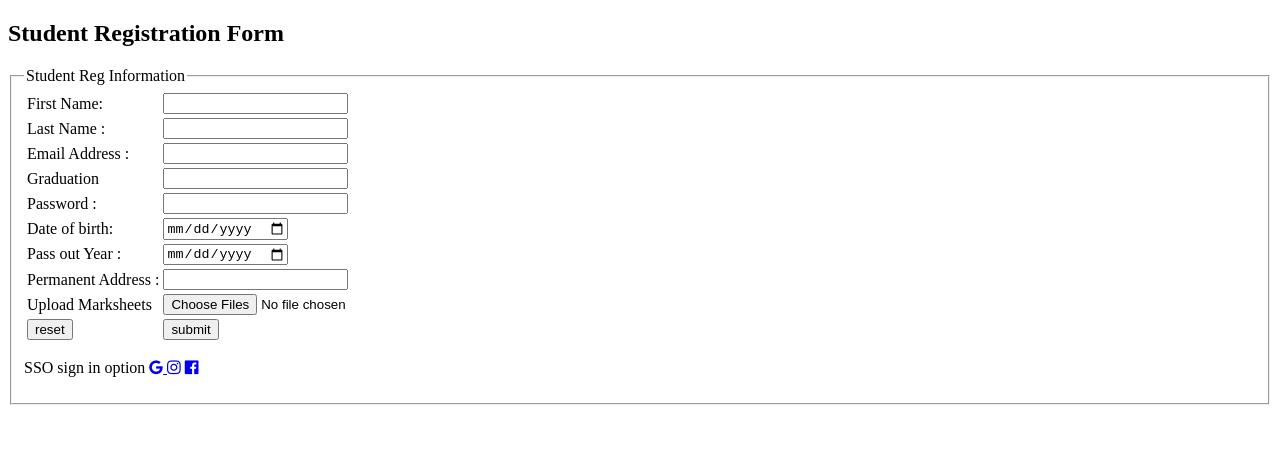
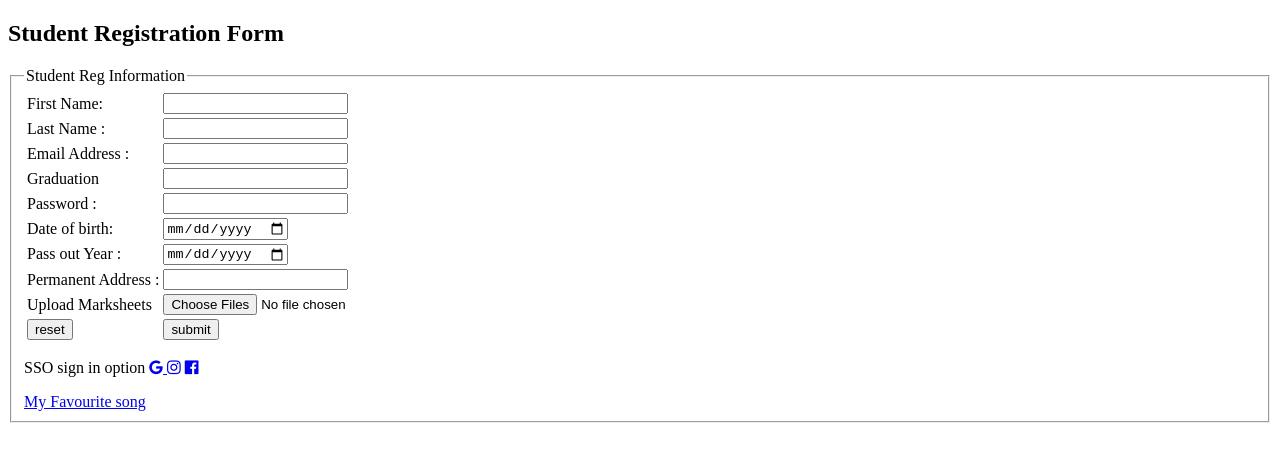
Before and after one commit to Nileshkale9/KannadNagarparishad, a plain HTML site: page studentRegistrationForm.html in a window 1280 px wide. Drawn offline with Linux system fonts and the light colour scheme.

Commit message:
Update studentRegistrationForm.html

```diff
--- a/studentRegistrationForm.html
+++ b/studentRegistrationForm.html
@@ -69,6 +69,9 @@
           <a href="https://www.facebook.com/" target="_blank"><i class="fa fa-facebook-official" aria-hidden="true"></i></a>
         </p>
 
+       <a href="index.html">My Favourite song </a>
+
+
 
 
 
```
